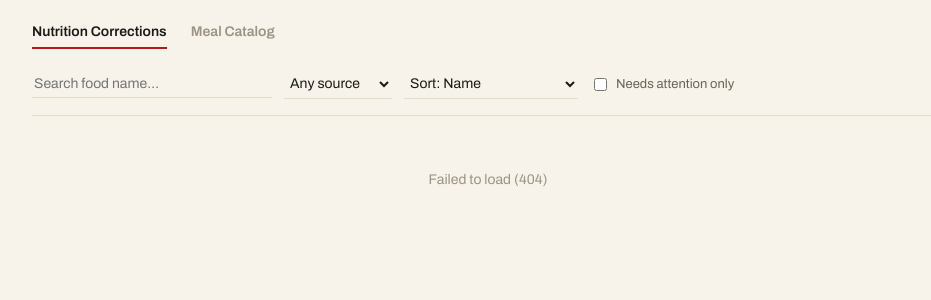
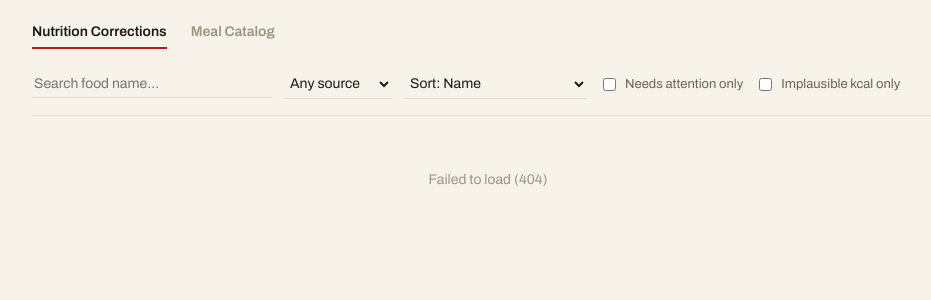
Before and after one commit to eicyer/cornell-dining-planner, a Python web app: template backend/app/templates/admin/panel.html in a window 1280 px wide. Shown: the part 97-397 px from the top of the page, without its empty margins (152-1083 px from the left). Run offline with Jinja, Linux system fonts and the light colour scheme; the template is opened without the code that fills it, so the values that code supplies are empty.

Commit message:
Flag implausible kcal/100g in the admin food panel
Co-Authored-By: Claude Opus 5.5 <noreply@anthropic.com>

```diff
--- a/backend/app/templates/admin/panel.html
+++ b/backend/app/templates/admin/panel.html
@@ -84,6 +84,7 @@
     font-size: 16px;
   }
   .row-flag { color: var(--accent); font-size: 12px; font-weight: 600; margin-left: 8px; }
+  .row-flag-strong { font-weight: 800; text-transform: uppercase; letter-spacing: 0.04em; }
   .row-tags { font-size: 12px; color: var(--ink-tertiary); margin-top: 3px; }
   .row-source {
     font-family: 'Archivo', sans-serif; font-size: 11px; text-transform: uppercase;
@@ -230,8 +231,10 @@
           <option value="name">Sort: Name</option>
           <option value="confidence_asc">Sort: Lowest confidence</option>
           <option value="resolved_desc">Sort: Recently resolved</option>
+          <option value="implausible_first">Sort: Implausible kcal first</option>
         </select>
         <label class="toggle"><input type="checkbox" id="needsAttention" /> Needs attention only</label>
+        <label class="toggle"><input type="checkbox" id="implausibleOnly" /> Implausible kcal only</label>
         <div class="count" id="count"></div>
       </div>
 
@@ -271,7 +274,7 @@ function switchTab(tab) {
 const DIET_TAGS = {{ diet_tags | tojson }};
 const ALLERGENS = {{ allergens | tojson }};
 
-let state = { q: '', source: '', sort: 'name', needsAttention: false, page: 1, pageSize: 50, expanded: null };
+let state = { q: '', source: '', sort: 'name', needsAttention: false, implausibleOnly: false, page: 1, pageSize: 50, expanded: null };
 let latestData = null;
 
 const el = (id) => document.getElementById(id);
@@ -286,6 +289,7 @@ async function fetchFoods() {
   if (state.q) params.set('q', state.q);
   if (state.source) params.set('source', state.source);
   if (state.needsAttention) params.set('needs_attention', 'true');
+  if (state.implausibleOnly) params.set('implausible_calories', 'true');
   params.set('sort', state.sort);
   params.set('page', state.page);
   params.set('page_size', state.pageSize);
@@ -315,6 +319,9 @@ function chipsHtml(vocab, selected, groupId) {
 // (protein/carbs ~4 cal/g, fat ~9 cal/g, same 15% tolerance) so the live
 // recompute below agrees with what the server just rendered.
 const MACRO_CALORIE_MISMATCH_TOLERANCE = 0.15;
+// Mirrors IMPLAUSIBLE_KCAL_PER_100G_MIN/MAX in admin_api.py.
+const IMPLAUSIBLE_KCAL_PER_100G_MIN = 5;
+const IMPLAUSIBLE_KCAL_PER_100G_MAX = 900;
 
 function expectedCalories(protein, carbs, fat) {
   return protein * 4 + carbs * 4 + fat * 9;
@@ -338,10 +345,14 @@ function portionEquivText(cal, protein, carbs, fat, gramsPerUnit, label) {
 function calorieCheckText(cal, protein, carbs, fat) {
   const expected = expectedCalories(protein, carbs, fat);
   const mismatch = calorieMismatch(cal, expected);
-  const text = mismatch
+  const implausible = cal < IMPLAUSIBLE_KCAL_PER_100G_MIN || cal > IMPLAUSIBLE_KCAL_PER_100G_MAX;
+  const macroText = mismatch
     ? `⚠ Macros imply ~${Math.round(expected)} cal/100g from protein/carbs/fat — listed as ${cal}.`
     : `✓ Macros roughly match listed calories (~${Math.round(expected)} cal/100g implied).`;
-  return { text, mismatch };
+  const text = implausible
+    ? `⚠ kcal/100g outside ${IMPLAUSIBLE_KCAL_PER_100G_MIN}–${IMPLAUSIBLE_KCAL_PER_100G_MAX} — check the match. ${macroText}`
+    : macroText;
+  return { text, mismatch: mismatch || implausible };
 }
 
 function editorHtml(f) {
@@ -415,7 +426,7 @@ function render() {
         <div class="row" data-name="${f.item_name.replace(/"/g, '&quot;')}">
           <div class="row-head">
             <div>
-              <span class="row-name">${f.item_name}</span>${f.needs_attention ? '<span class="row-flag">· needs review</span>' : ''}
+              <span class="row-name">${f.item_name}</span>${f.implausible_calories ? '<span class="row-flag row-flag-strong">· implausible kcal</span>' : f.needs_attention ? '<span class="row-flag">· needs review</span>' : ''}
               ${tagsLine ? `<div class="row-tags">${tagsLine}</div>` : ''}
             </div>
             <div class="row-source">${f.source === 'usda' ? 'USDA' : 'LLM'}</div>
@@ -593,6 +604,7 @@ el('search').addEventListener('input', debounce((ev) => {
 el('source').addEventListener('change', (ev) => { state.source = ev.target.value; state.page = 1; fetchFoods(); });
 el('sort').addEventListener('change', (ev) => { state.sort = ev.target.value; state.page = 1; fetchFoods(); });
 el('needsAttention').addEventListener('change', (ev) => { state.needsAttention = ev.target.checked; state.page = 1; fetchFoods(); });
+el('implausibleOnly').addEventListener('change', (ev) => { state.implausibleOnly = ev.target.checked; state.page = 1; fetchFoods(); });
 el('prevPage').addEventListener('click', () => { if (state.page > 1) { state.page -= 1; fetchFoods(); } });
 el('nextPage').addEventListener('click', () => { state.page += 1; fetchFoods(); });
 
```
Also changed, not shown: backend/app/routers/admin_api.py (+19 -1 lines), backend/tests/test_admin_food_flags.py (added, +75 -0 lines).
